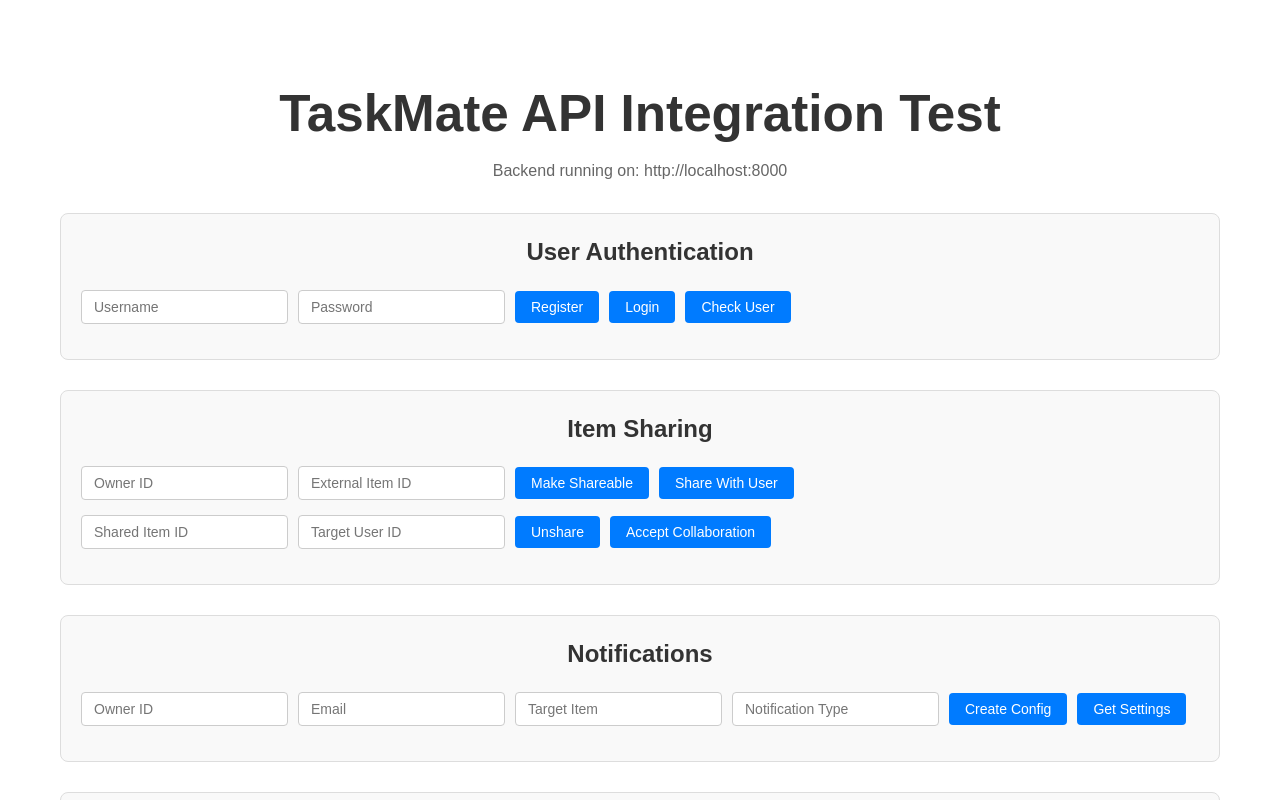
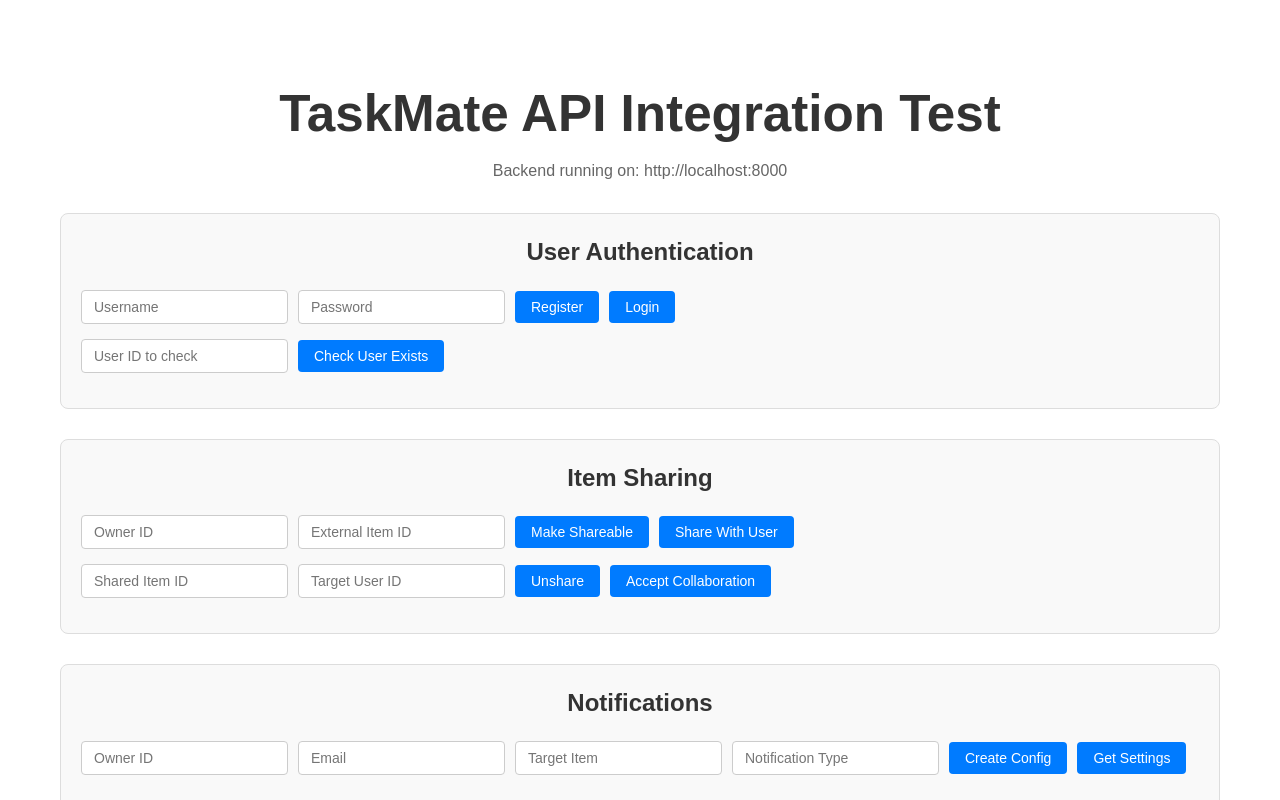
Before and after one commit to rahsunk/taskmate-frontend, a Vue app: page / in a window 1280 px wide. Shown: the top 800 px of the page. Built offline with nearby package versions, Linux system fonts and the light colour scheme.

Commit message:
Modified UserAuth API test

```diff
--- a/src/components/ApiTest.vue
+++ b/src/components/ApiTest.vue
@@ -15,7 +15,12 @@
         />
         <button @click="registerUser" :disabled="loading">Register</button>
         <button @click="authenticateUser" :disabled="loading">Login</button>
-        <button @click="checkUserExists" :disabled="loading">Check User</button>
+      </div>
+      <div class="form-group">
+        <input v-model="authForm.userId" placeholder="User ID to check" />
+        <button @click="checkUserExists" :disabled="loading">
+          Check User Exists
+        </button>
       </div>
       <div v-if="authResult" class="result">
         <pre>{{ JSON.stringify(authResult, null, 2) }}</pre>
@@ -156,6 +161,7 @@ const scheduleResult = ref(null);
 const authForm = ref({
   username: "",
   password: "",
+  userId: "",
 });
 
 const sharingForm = ref({
@@ -218,7 +224,7 @@ const authenticateUser = async () => {
 
 const checkUserExists = async () => {
   authResult.value = await handleApiCall(() =>
-    userAuthService.checkUserExists(authForm.value.username)
+    userAuthService.checkUserExists(authForm.value.userId)
   );
 };
 
```
